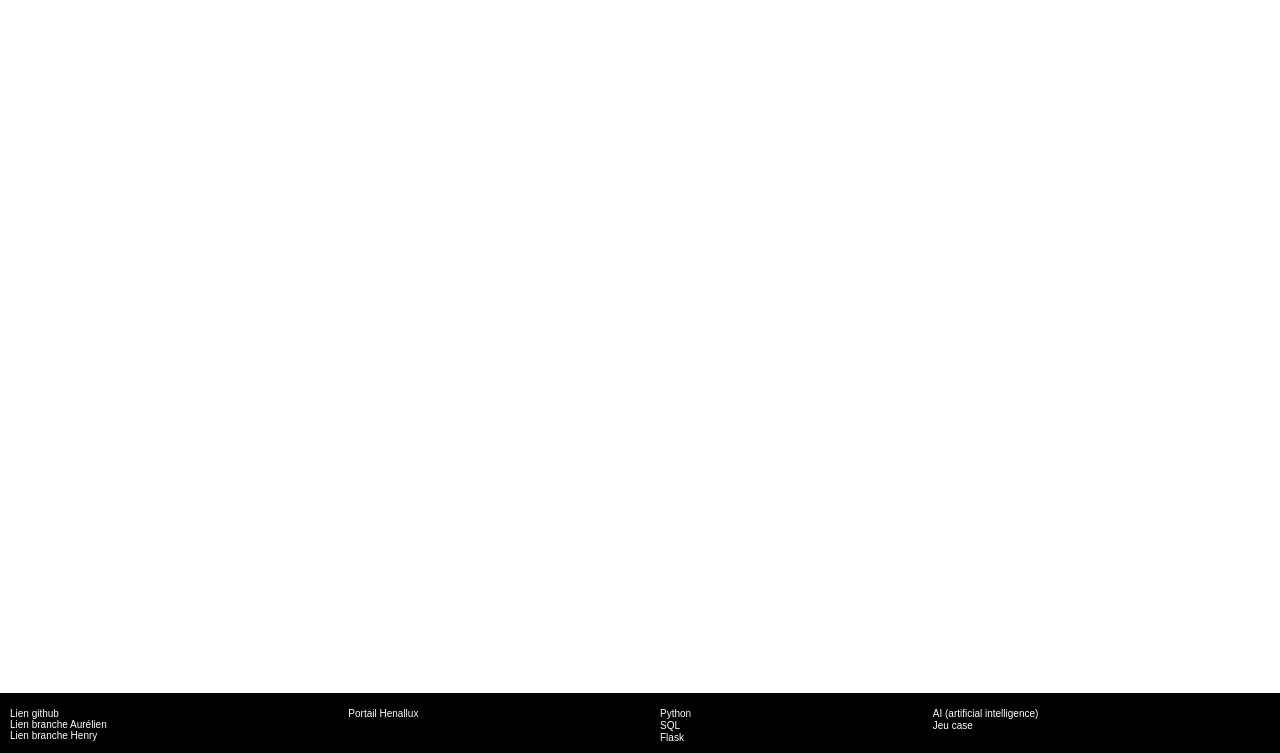
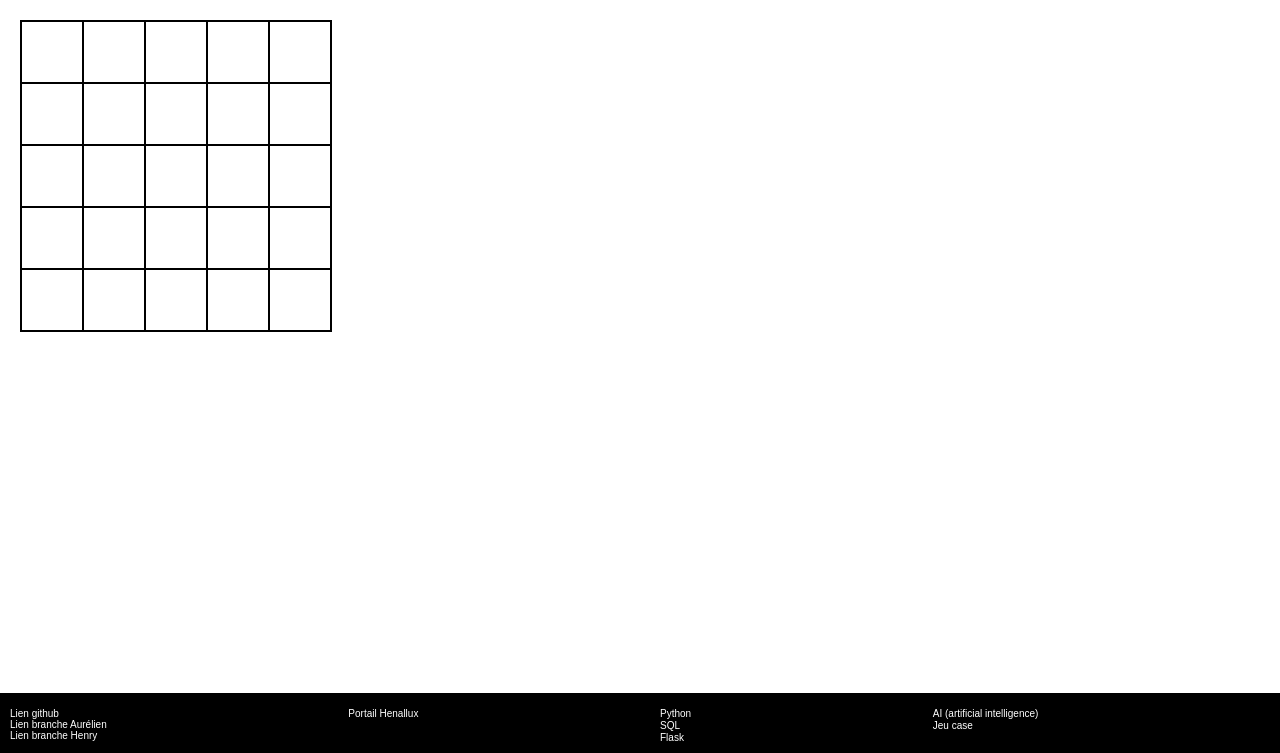
Before and after one commit to YRNEHENRY/AI_Project, a Flask app: page / in a window 1280 px wide. Shown: the part 47-800 px from the top of the page. Run offline with Flask 2, Linux system fonts and the light colour scheme; lists and menus that the app fills with data are empty.

Commit message:
Update template

```diff
--- a/game_app/static/styleWhite.css
+++ b/game_app/static/styleWhite.css
@@ -1,4 +1,16 @@
 nav, main, p, footer{font-family:sans-serif;}
+
+table{
+    border-spacing:0;
+    border-collapse: collapse;
+    margin: 20px;
+}
+
+th{
+    padding: 30px;
+    border: solid 2px;
+}
+
 
 nav, footer{color:white;
     background-color: black;}
--- a/game_app/templates/index.html
+++ b/game_app/templates/index.html
@@ -1,6 +1,24 @@
 {% extends 'base.html' %}
 
 {% block content %}
-<p>?</p>
+
+<div class="mainDiv">
+
+    <table class="grid">
+    {%for i in range(0, 5)%}
+        <tr class="rowX{{i+1}}"></div>
+        {%for y in range(0, 5)%}
+            <th class="itemY{{y+1}}"></th>
+        {% endfor %}
+
+    {% endfor %}
+    </div>
+
+</div>
+
+
+<div id="rulesDiv">
+
+</div>
 
 {% endblock %}
--- a/game_app/views.py
+++ b/game_app/views.py
@@ -5,4 +5,6 @@ app.config.from_object('config')
 
 @app.route('/')
 def index():
-    return render_template('base.html')
+    nb = 4
+    size = nb * nb
+    return render_template('index.html')
```
Also changed, not shown: game_app/static/styleDark.css (+13 -0 lines).
